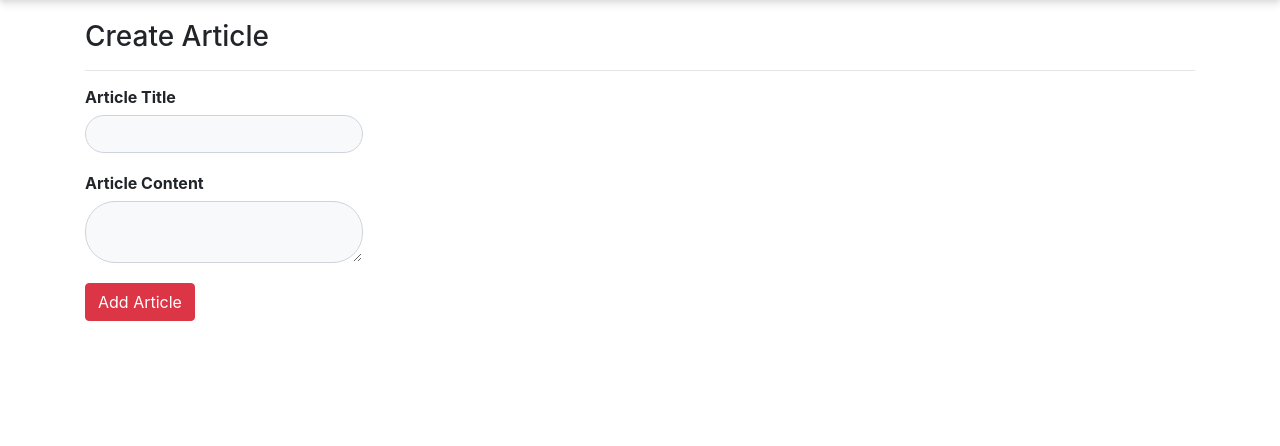
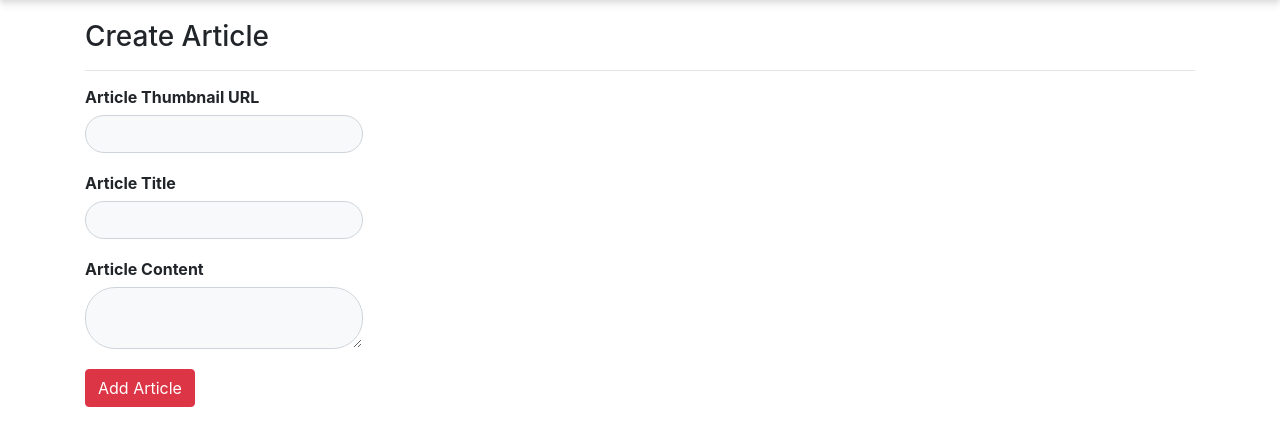
Before and after one commit to evorz/Children-Sponsorship-System-Website-Project, a Flask app: page /addarticle in a window 1280 px wide. Shown: the part 116-562 px from the top of the page. Run offline with Flask 2, Linux system fonts and the light colour scheme; a user stored in the database is signed in; data comes from the database, SQL or seed files in the repository; some libraries are stand-ins or nearby versions.

Commit message:
Back-End and Front-End connection changes
Back-End and Front-End connection changes

```diff
--- a/ChildrenSponsorshipSystem/main.py
+++ b/ChildrenSponsorshipSystem/main.py
@@ -343,13 +343,14 @@ def addarticle():
     form = ArticleForm(request.form)
 
     if request.method == "POST" and form.validate():
+        thumbnail_url = form.thumbnail_url.data
         title = form.title.data
         content = form.content.data
 
         cursor = mysql.connection.cursor()
-        query = "Insert into articles (title,author,content) VALUES(%s,%s,%s)"
+        query = "Insert into articles (thumbnail_url,title,author,content) VALUES(%s,%s,%s,%s)"
 
-        cursor.execute(query,(title,session["username"],content))
+        cursor.execute(query,(thumbnail_url,title,session["username"],content))
 
         mysql.connection.commit()
 
@@ -472,7 +473,7 @@ def update_article(id):
         else:
             article = cursor.fetchone()
             form = ArticleForm()
-
+            form.thumbnail_url.data = article["thumbnail_url"]
             form.title.data = article["title"]
             form.content.data = article["content"]
             return render_template("updatearticle.html",form = form)
@@ -481,14 +482,15 @@ def update_article(id):
         #post request
         form = ArticleForm(request.form)
 
+        newThumbnailUrl = form.thumbnail_url.data
         newTitle = form.title.data
         newContent = form.content.data
 
-        query2 = "Update articles Set title = %s, content = %s where id = %s"
+        query2 = "Update articles Set thumbnail_url = %s, title = %s, content = %s where id = %s"
 
         cursor = mysql.connection.cursor()
 
-        cursor.execute(query2,(newTitle,newContent,id))
+        cursor.execute(query2,(newThumbnailUrl,newTitle,newContent,id))
 
         mysql.connection.commit()
 
@@ -624,6 +626,7 @@ def donate(id):
 
 #Makale için form. ELLEMEYİN!
 class ArticleForm(Form):
+    thumbnail_url = StringField("Article Thumbnail URL")
     title = StringField("Article Title",validators = [validators.Length(min = 5, max = 100)])
     content = TextAreaField("Article Content",validators = [validators.Length(min = 10)])
 
--- a/ChildrenSponsorshipSystem/templates/addarticle.html
+++ b/ChildrenSponsorshipSystem/templates/addarticle.html
@@ -10,7 +10,7 @@
 <hr>
 
 <form method = "post">
-
+    {{ render_field(form.thumbnail_url,class = "form-control") }}
     {{ render_field(form.title,class = "form-control") }}
     {{ render_field(form.content,class = "form-control") }}
     <button type="submit" class="btn btn-danger">Add Article</button>
--- a/ChildrenSponsorshipSystem/templates/updatearticle.html
+++ b/ChildrenSponsorshipSystem/templates/updatearticle.html
@@ -9,7 +9,7 @@
 <hr>
 
 <form method = "post">
-
+    {{ render_field(form.thumbnail_url,class = "form-control") }}
     {{ render_field(form.title,class = "form-control") }}
     {{ render_field(form.content,class = "form-control") }}
     <button type="submit" class="btn btn-danger">Update Article</button>
```
